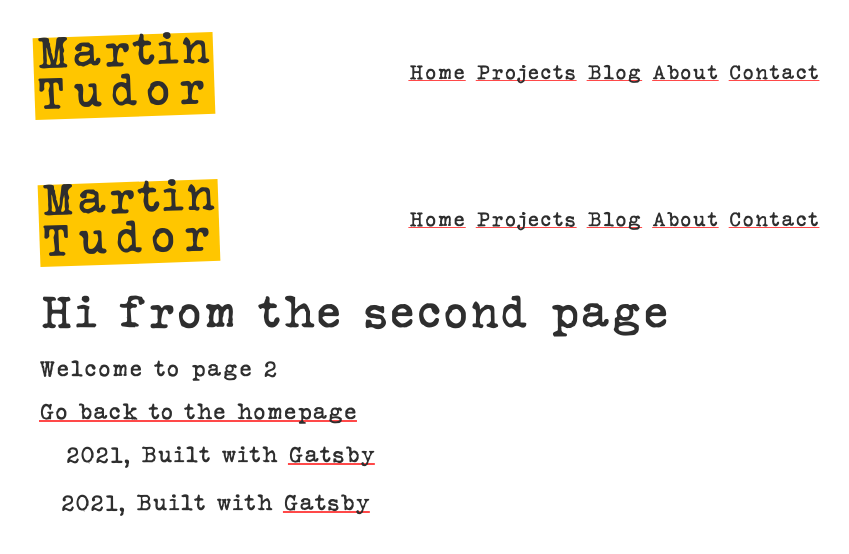
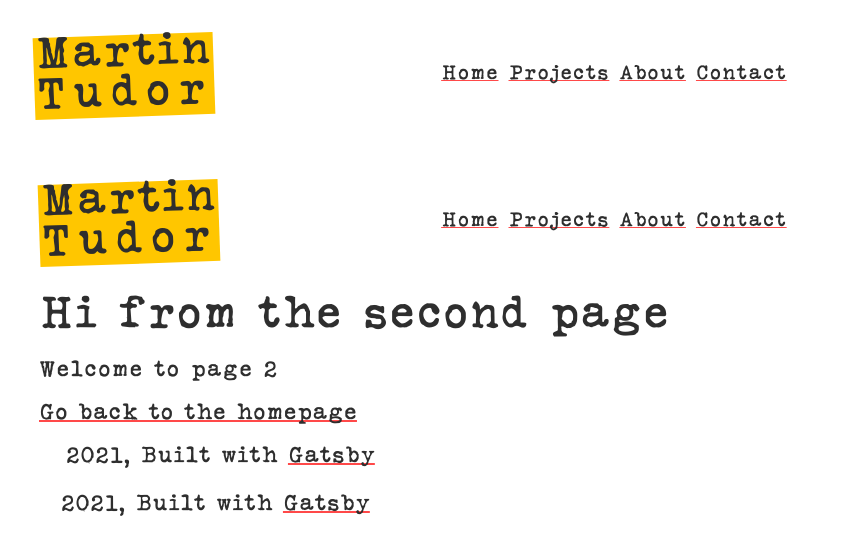
Before and after one commit to MagicMart/marts-photos, a Gatsby site in the folder web/: page /page-2 in a window 1280 px wide. Shown: the whole page, without its empty margins (116-965 px from the left). Built offline with nearby package versions, Linux system fonts and the light colour scheme; Gatsby itself is replaced by a stand-in of ours.

Commit message:
remove blog page

```diff
--- a/web/src/components/nav.js
+++ b/web/src/components/nav.js
@@ -11,7 +11,7 @@ const NavStyles = styled.nav`
     margin: 0;
     padding: 0;
     display: grid;
-    grid-template-rows: repeat(6, auto);
+    grid-template-rows: repeat(5, auto);
     gap: 1rem;
   }
   @media (min-width: 600px) {
@@ -20,7 +20,7 @@ const NavStyles = styled.nav`
     }
     ul {
       grid-template-rows: 1fr;
-      grid-template-columns: repeat(5, auto);
+      grid-template-columns: repeat(4, auto);
     }
     button {
       display: none;
@@ -42,9 +42,6 @@ export default function Nav() {
             <Link to="/">Projects</Link>
           </li>
           <li>
-            <Link to="/blog">Blog</Link>
-          </li>
-          <li>
             <Link to="/about">About</Link>
           </li>
           <li>
--- a/web/src/pages/blog.js
+++ /dev/null
@@ -1,5 +0,0 @@
-import React from 'react'
-
-export default function Home() {
-  return <h2>Blog page</h2>
-}
```
